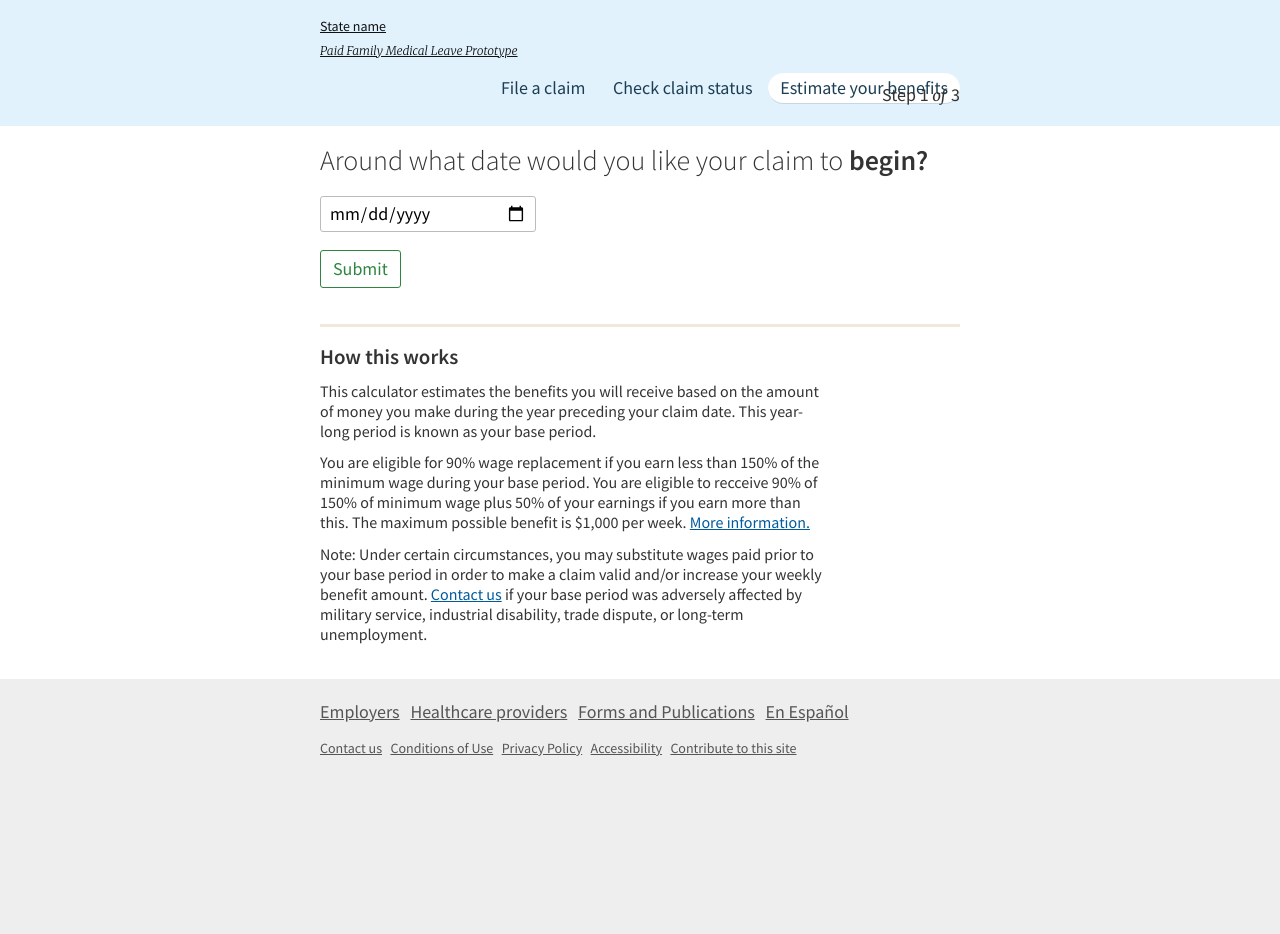
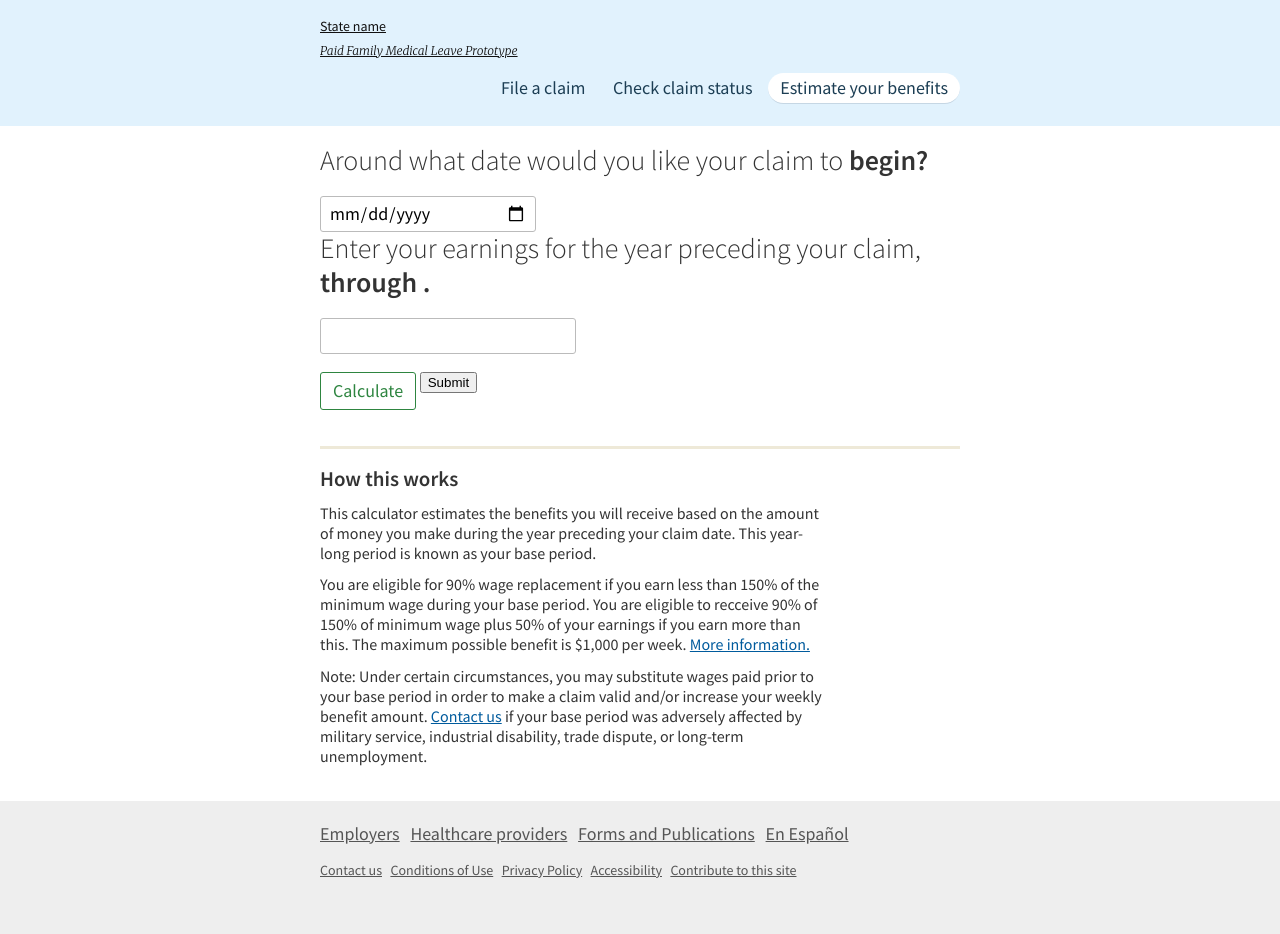
Before and after one commit to 18F/Paid-Leave-Prototype, a Jekyll site: the page built from _pages/estimator.html, in a window 1280 px wide. Built offline with Jekyll 4.4.1, drawn with Linux system fonts in a browser that asks for light colours; nearby versions of some CDN libraries; library files that are not in the unit come from our copies; before the commit the page ends 900 px from its top, so only the background shows below that.

Commit message:
Commit estimator WIP

```diff
--- a/_pages/estimator.html
+++ b/_pages/estimator.html
@@ -3,27 +3,128 @@
 ---
 
 {% include head.html %}
-<body class="no-js layout-estimator layout-estimator-1">
+
+<style>
+.layout-estimator #estimator-results
+{
+  display: none;
+}
+
+/*.layout-estimator #earnings
+{
+  display: none;
+}*/
+</style>
+
+<script>
+
+  $( document ).ready(function() {
+
+    // When the start date has been provided, populate the earnings div and display it.
+    $("#start_date").change(function(){
+
+      // Validate the provided date
+
+      // Generate the start/end period strings.
+        // Convert the date to a timestamp.
+        // Subtract one year, save it.
+        // Determine present date, save it.
+
+      // Populate the start and end dates.
+      $("#start_date_formatted").text( start_date_formatted );
+      $("#end_date_formatted").text( end_date_formatted );
+
+      $(".earnings").show();
+
+    });
+
+    // When the form is being submitted, do the math on benefits and display the results.
+    $( "#claim" ).submit(function( event ){
+
+      // Don't actually submit the form.
+      event.preventDefault();
+
+      // Hide the form.
+      $("#estimator-form").hide();
+
+      // Do the math on this applicant's benefits.
+      var applicant_salary = $("#annual_salary").val();
+
+      // Set the minimum wage, and calculate what that is over a one-year period.
+      var minimum_wage = 7.25;
+      var minimum_salary = minimum_wage * 1.5 * 40 * 52;
+
+      // Declare a variable.
+      var estimated_benefit;
+
+      // If the applicant makes less than 150% of minimum wage, they get 90% of their wages.
+      if (applicant_salary < (minimum_salary * 1.5)){
+        estimated_benefit = applicant_salary * 0.9 / 52;
+      }
+
+      // If the applicant makes 150% of minimum wage or more, they get 90% of minimum wage,
+      // plus 50% of their salary.
+      else {
+        estimated_benefit = ((minimum_salary * 0.9) + (applicant_salary * 0.5)) / 52;
+      }
+
+      // Cap benefits at $1,000.
+      if (estimated_benefit > 1000){
+        estimated_benefit = 1000;
+      }
+
+      estimated_benefit = Math.round(estimated_benefit);
+
+      // Populate the estimated benefit.
+      $("#estimated_benefit").text(estimated_benefit);
+
+      // Show the results.
+      $("#estimator-results").show();
+
+
+    });
+  });
+</script>
+
+<body class="no-js layout-estimator">
   <a class="a-skip-to-main" href="#main">Skip to main content</a>
   {% include site-header.html %}
   <main role="main" id="main">
     <div class="wrapper">
-      <div class="signpost">
-        <span class="signpost-unit">Step</span>
-        <strong class="signpost-current">1</strong>
-        <span class="preposition">of</span>
-        <strong class="signpost-total">3</strong>
-      </div>
-      <form action="{{site.baseurl}}/estimator/step-2" id="claim" method="get">
+
+      <div id="estimator-form">
+        <form id="claim" name="claim">
+
           <h1>Around what date would you like your claim to <strong>begin?</strong></h1>
           <div class="field field-date">
             <label>
               <span class="label-text">Start date</span>
-            <input type="date" name="claim_start_date" value="">
+              <input type="date" name="claim_start_date" id="start_date" value="">
             </label>
           </div>
-        <button id="submit">Submit</button>
+
+          <div id="earnings">
+            <h1>Enter your earnings for the year preceding your claim, <strong><time id="start_date_formatted"></time> through <time id="end_date_formatted"></time>.</strong></h1>
+            <div class="field field-number">
+              <label>
+                <span class="label-text">Annual salary during your base period</span>
+                <input type="number" name="claim_annual_salary" id="annual_salary">
+              </label>
+            </div>
+
+            <button id="submit">Calculate</button>
+            <input type="submit" value="Submit">
+          </div>
+
         </form>
+      </div>
+
+      <div id="estimator-results">
+         <h1>Your estimated weekly benefit is <strong>$<span id="estimated_benefit"></span>.</strong></h1>
+          <p>Lorem ipsum dolor sit amet, consectetur adipisicing elit, sed do eiusmod tempor incididunt ut labore et dolore magna aliqua. Ut enim ad minim veniam.</p>
+          <p><a href="{{site.baseurl}}/estimator">Start over</a></p>
+      </div>
+
       <aside class="secondary-content">
         {% include estimator-aside.html %}
       </aside>
```
Lines whose indentation alone changed are shown as unchanged.
